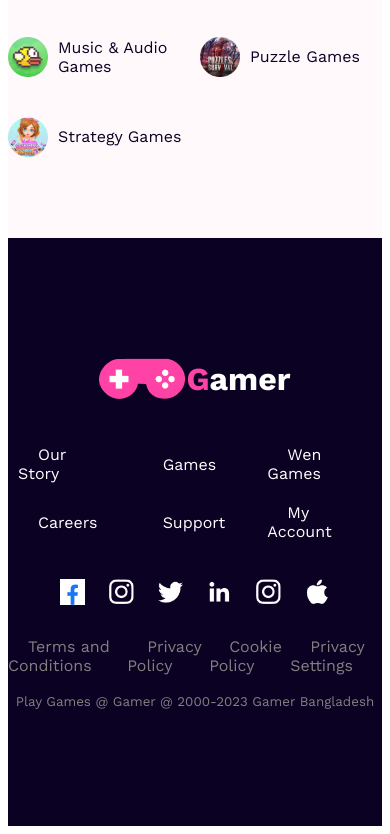
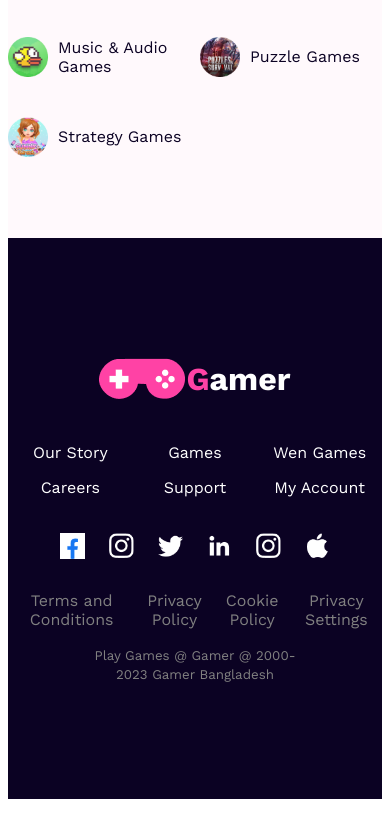
Before and after one commit to sumonali940/assignment-2, a plain HTML site: page index.html in a window 390 px wide. Shown: the part 6058-6892 px from the top of the page. After the commit the page ends 6865 px from the top, so only its background shows below. Drawn offline with nearby package versions, Linux system fonts and the light colour scheme.

Commit message:
this is last footer comment

```diff
--- a/style.css
+++ b/style.css
@@ -634,8 +634,30 @@ ul.shareIcons li img {
     ul.fmenu{
         display: grid;
         grid-template-columns: repeat(3,1fr);
+        text-align: center
+    }
+    .fmenu li a{
+        color: #fff;
+        text-decoration: none;
+    }
+    .fmenu li a{
+        padding: 0;
     }
     ul.fmenu li{
-        margin: 10px;
+        margin:8px 0px;
+    }
+    .fmenu2 li a{
+        color: gray;
+        text-decoration: none;
+    }
+    .fmenu2 li a{
+        padding: 0px;
+        text-align: center;
+    }
+    .fmenu2 li{
+        text-align: center;
+    }
+    .footer-copyright {
+        padding: 0px 80px;
     }
 }
```
